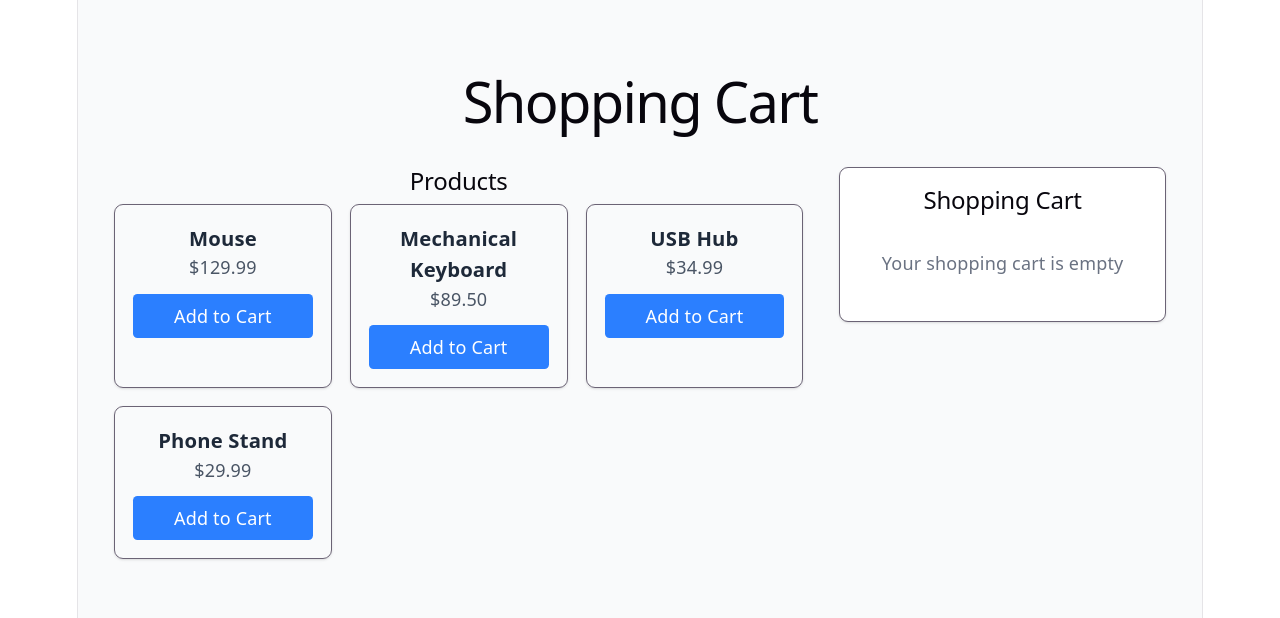
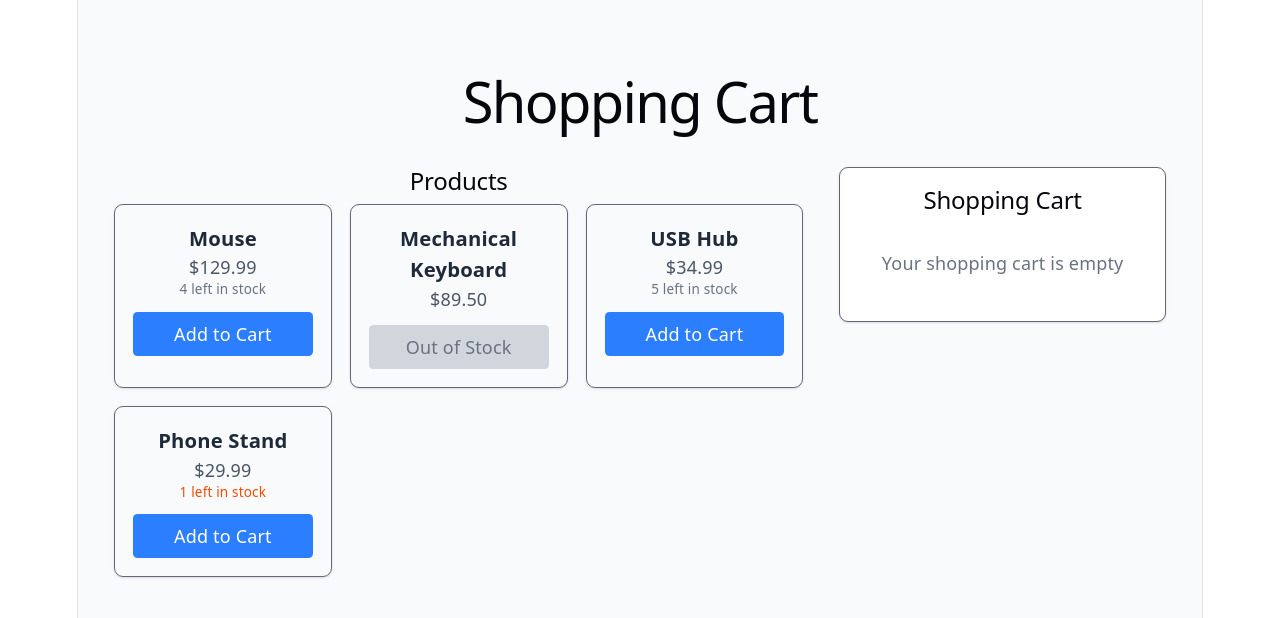
Before and after one commit to EniseAslan/Shopping_Cart, a React (Vite) app in the folder shopping-cart/: page / in a window 1280 px wide. Shown: the top 618 px of the page. Built offline with nearby package versions, Linux system fonts and the light colour scheme.

Commit message:
feat: enforce stock limit on add and increment

```diff
--- a/shopping-cart/src/App.jsx
+++ b/shopping-cart/src/App.jsx
@@ -26,6 +26,9 @@ try{
   function addToCart(product) {
     setCart((old) => {
       const found = old.find((e) => e.id === product.id)
+      const currentQty=found ? found.qty :0
+
+      if(currentQty>= product.stock) return old
 
       if (found) {
         return old.map((e) =>
@@ -37,11 +40,15 @@ try{
     })
   }
 
-  function handleInc(id) {
-    setCart((old) =>
-      old.map((o) => (o.id === id ? { ...o, qty: o.qty + 1 } : o))
-    )
-  }
+ function handleInc(id) {
+  setCart((old) =>
+    old.map((o) => {
+      if (o.id !== id) return o
+      if (o.qty >= o.stock) return o
+      return { ...o, qty: o.qty + 1 }
+    })
+  )
+}
 
   function handleDec(id) {
     setCart((old) =>
@@ -65,7 +72,7 @@ try{
 
       <div className="grid grid-cols-1 lg:grid-cols-3 gap-8">
         <div className="lg:col-span-2">
-          <ProductList products={products} onAdd={addToCart} />
+          <ProductList products={products} onAdd={addToCart} cart={cart} />
         </div>
         <Cart
           cart={cart}
--- a/shopping-cart/src/CartItem.jsx
+++ b/shopping-cart/src/CartItem.jsx
@@ -4,7 +4,8 @@ function CartItem({ item, onInc, onDec, onRemove }) {
       <div className="flex-1">
         <p className="font-medium text-gray-800">{item.name}</p>
         <p className="text-sm text-gray-500">
-          ${item.price.toFixed(2)} × {item.qty} = ${(item.price * item.qty).toFixed(2)}
+          ${item.price.toFixed(2)} × {item.qty} = $
+          {(item.price * item.qty).toFixed(2)}
         </p>
       </div>
 
@@ -18,7 +19,8 @@ function CartItem({ item, onInc, onDec, onRemove }) {
         <span className="w-6 text-center">{item.qty}</span>
         <button
           onClick={() => onInc(item.id)}
-          className="w-7 h-7 rounded bg-gray-200 hover:bg-gray-300"
+          disabled={item.qty >= item.stock}
+          className="w-7 h-7 rounded bg-gray-200 hover:bg-gray-300 disabled:opacity-50 disabled:cursor-not-allowed"
         >
           +
         </button>
@@ -31,7 +33,7 @@ function CartItem({ item, onInc, onDec, onRemove }) {
         Remove
       </button>
     </div>
-  )
+  );
 }
 
-export default CartItem
+export default CartItem;
--- a/shopping-cart/src/ProductCard.jsx
+++ b/shopping-cart/src/ProductCard.jsx
@@ -1,18 +1,29 @@
+function ProductCard({ product, inCartQty, onAdd }) {
+  const remaining = product.stock - inCartQty
+  const outOfStock = remaining <= 0
 
-
-function ProductCard({ product, onAdd }) {
   return (
     <div className="border rounded-lg p-4 shadow-sm hover:shadow-md transition-shadow">
       <h3 className="text-lg font-semibold text-gray-800">{product.name}</h3>
       <p className="text-gray-600 mt-1">${product.price.toFixed(2)}</p>
+      {!outOfStock && (
+        <p className={`text-xs mt-1 ${remaining <= 2 ? 'text-orange-600' : 'text-gray-500'}`}>
+          {remaining} left in stock
+        </p>
+      )}
+
       <button
         onClick={() => onAdd(product)}
-        className="mt-3 w-full bg-blue-500 text-white py-2 rounded hover:bg-blue-600 transition-colors"
+        disabled={outOfStock}
+        className={`mt-3 w-full py-2 rounded transition-colors ${
+          outOfStock
+            ? 'bg-gray-300 text-gray-500 cursor-not-allowed'
+            : 'bg-blue-500 text-white hover:bg-blue-600'
+        }`}
       >
-        Add to Cart
+        {outOfStock ? 'Out of Stock' : 'Add to Cart'}
       </button>
     </div>
-  );
+  )
 }
-
-export default ProductCard;
+export default ProductCard
--- a/shopping-cart/src/ProductList.jsx
+++ b/shopping-cart/src/ProductList.jsx
@@ -1,13 +1,22 @@
 import ProductCard from "./ProductCard";
 
-function ProductList({ products, onAdd }) {
+function ProductList({ products, cart, onAdd }) {
   return (
     <div>
       <h2 className="text-2xl font-bold mb-4">Products</h2>
       <div className="grid grid-cols-1 sm:grid-cols-2 lg:grid-cols-3 gap-4">
-        {products.map((product) => (
-          <ProductCard key={product.id} product={product} onAdd={onAdd} />
-        ))}
+        {products.map((product) => {
+          const inCartQty = cart.find((c) => c.id === product.id)?.qty ?? 0
+
+          return (
+            <ProductCard
+              key={product.id}
+              product={product}
+              inCartQty={inCartQty}
+              onAdd={onAdd}
+            />
+          )
+        })}
       </div>
     </div>
   );
--- a/shopping-cart/src/data/products.js
+++ b/shopping-cart/src/data/products.js
@@ -3,20 +3,24 @@ export const products = [
     id: 1,
     name: "Mouse",
     price: 129.99,
+    stock: 4
   },
   {
     id: 2,
     name: "Mechanical Keyboard",
     price: 89.50,
+    stock:0
   },
   {
     id: 3,
     name: "USB Hub",
     price: 34.99,
+    stock:5
   },
   {
     id: 4,
     name: "Phone Stand",
     price: 29.99,
+    stock:1
   },
 ]
```
